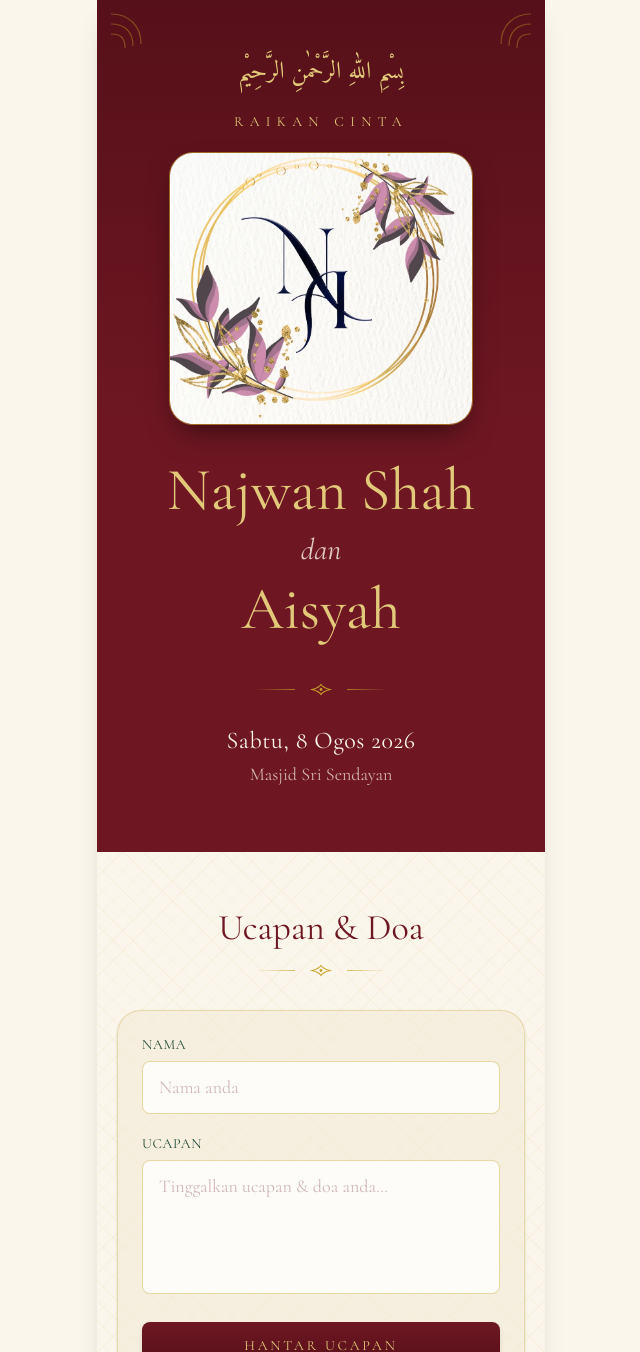
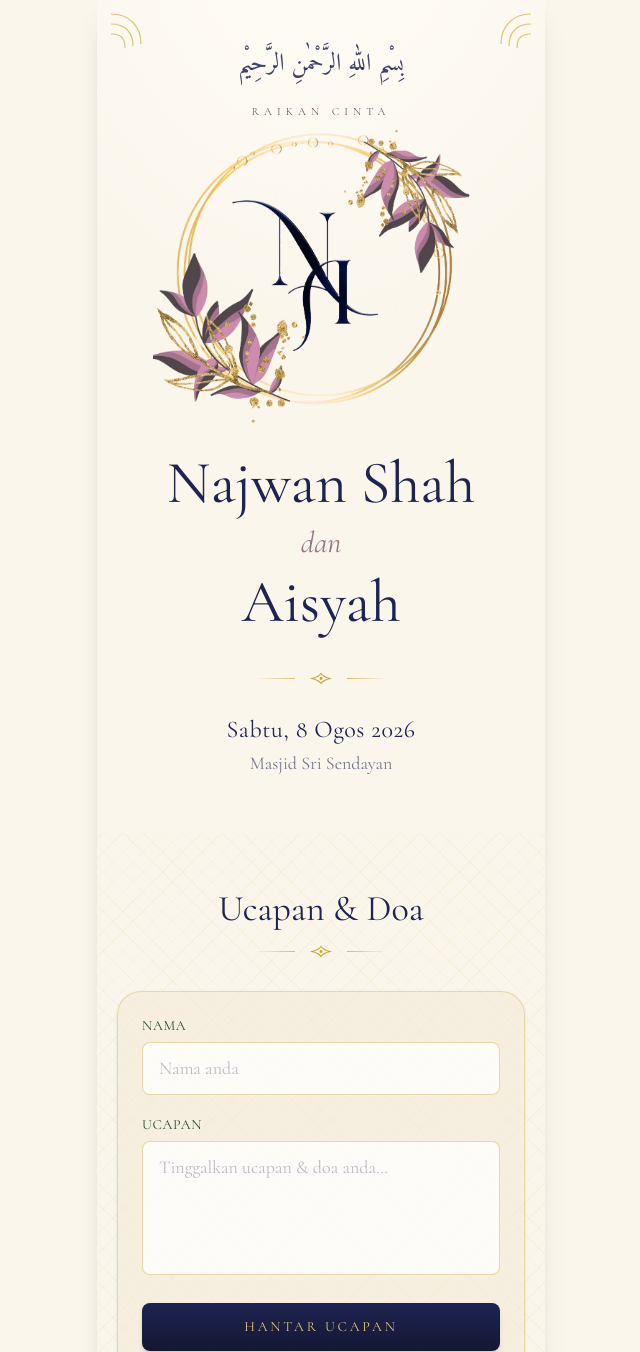
Before and after one commit to aimxnaim/wedding-juwe, a React (Vite) app in the folder wedding-juwe/: page / in a window 1280 px wide. Shown: the top 1352 px of the page, without its empty margins (319-959 px from the left). Built offline with nearby package versions, Linux system fonts and the light colour scheme; no server answers.

Commit message:
feat: update color scheme and styles across components for a cohesive design

```diff
--- a/wedding-juwe/src/App.tsx
+++ b/wedding-juwe/src/App.tsx
@@ -6,7 +6,7 @@ export default function App() {
     <main className="mx-auto min-h-screen max-w-md bg-cream shadow-xl">
       <Hero />
       <WishesSection />
-      <footer className="bg-maroon-deep py-7 text-center text-cream/60">
+      <footer className="bg-navy-deep py-7 text-center text-cream/60">
         <p className="font-display text-xl text-gold-soft">Najwan &amp; Aisyah</p>
         <p className="mt-1 text-xs uppercase tracking-[0.3em]">8 Ogos 2026</p>
       </footer>
--- a/wedding-juwe/src/components/Hero.tsx
+++ b/wedding-juwe/src/components/Hero.tsx
@@ -3,36 +3,34 @@ import Monogram from './Monogram'
 
 export default function Hero() {
   return (
-    <header className="relative overflow-hidden bg-gradient-to-b from-maroon-deep via-maroon to-maroon px-6 pb-16 pt-14 text-center text-cream">
+    <header className="relative overflow-hidden bg-paper px-6 pb-14 pt-12 text-center text-navy">
       {/* corner flourishes */}
       <CornerOrnament className="absolute left-3 top-3" />
       <CornerOrnament className="absolute right-3 top-3 -scale-x-100" />
 
-      <p className="font-arabic text-2xl text-gold-soft" dir="rtl">
+      <p className="font-arabic text-2xl text-navy/85" dir="rtl">
         بِسْمِ اللهِ الرَّحْمٰنِ الرَّحِيْم
       </p>
 
-      <p className="mt-6 font-display text-sm uppercase tracking-[0.45em] text-gold-soft">
+      <p className="mt-6 text-[0.7rem] uppercase tracking-[0.45em] text-plum">
         Raikan Cinta
       </p>
 
-      <Monogram className="mx-auto mt-5 mb-7 w-[19rem] max-w-[86%]" />
+      <Monogram className="mx-auto mt-2 mb-4 w-[21rem] max-w-[90%]" />
 
-      <h1 className="font-display text-5xl leading-tight text-gold-soft sm:text-6xl">
+      <h1 className="font-display text-6xl leading-tight text-navy">
         Najwan Shah
       </h1>
-      <p className="my-1 font-display text-3xl italic text-cream/80">dan</p>
-      <h1 className="font-display text-5xl leading-tight text-gold-soft sm:text-6xl">
-        Aisyah
-      </h1>
+      <p className="my-1 font-display text-3xl italic text-plum/80">dan</p>
+      <h1 className="font-display text-6xl leading-tight text-navy">Aisyah</h1>
 
-      <Divider className="mt-9" />
+      <Divider className="mt-8" />
 
       <div className="mt-7 space-y-1">
-        <p className="font-display text-2xl tracking-wide text-cream">
+        <p className="font-display text-2xl tracking-wide text-navy">
           Sabtu, 8 Ogos 2026
         </p>
-        <p className="text-cream/70">Masjid Sri Sendayan</p>
+        <p className="text-navy/60">Masjid Sri Sendayan</p>
       </div>
     </header>
   )
@@ -41,7 +39,7 @@ export default function Hero() {
 function CornerOrnament({ className = '' }: { className?: string }) {
   return (
     <svg
-      className={`h-16 w-16 text-gold/40 ${className}`}
+      className={`h-16 w-16 text-gold/60 ${className}`}
       viewBox="0 0 64 64"
       fill="none"
       aria-hidden="true"
--- a/wedding-juwe/src/components/Monogram.tsx
+++ b/wedding-juwe/src/components/Monogram.tsx
@@ -2,15 +2,15 @@ import crest from '../assets/monogram-crest.webp'
 
 /**
  * The couple's wreath crest (gold ring, plum/gold florals, N·H monogram),
- * lifted from the Canva artwork and framed as a cream enclosure card so the
- * navy monogram reads against the maroon hero.
+ * extracted from the Canva artwork on a transparent background so it sits
+ * directly on the cream hero.
  */
 export default function Monogram({ className = '' }: { className?: string }) {
   return (
     <img
       src={crest}
       alt="Najwan Shah & Aisyah monogram"
-      className={`rounded-3xl border border-gold/60 shadow-[0_14px_30px_-10px_rgba(0,0,0,0.55)] ${className}`}
+      className={className}
     />
   )
 }
--- a/wedding-juwe/src/components/WishForm.tsx
+++ b/wedding-juwe/src/components/WishForm.tsx
@@ -4,8 +4,8 @@ import { createWish, type Wish } from '../api/wishes'
 type Props = { onCreated: (wish: Wish) => void }
 
 const fieldClass =
-  'w-full rounded-lg border border-gold/40 bg-white/80 px-4 py-3 text-maroon ' +
-  'placeholder:text-maroon/30 outline-none transition focus:border-gold ' +
+  'w-full rounded-lg border border-gold/40 bg-white/80 px-4 py-3 text-navy ' +
+  'placeholder:text-navy/30 outline-none transition focus:border-gold ' +
   'focus:ring-2 focus:ring-gold/30'
 
 export default function WishForm({ onCreated }: Props) {
@@ -66,7 +66,7 @@ export default function WishForm({ onCreated }: Props) {
         />
       </div>
 
-      {error && <p className="text-sm text-maroon">{error}</p>}
+      {error && <p className="text-sm text-plum">{error}</p>}
       {status === 'done' && (
         <p className="text-center text-sm text-green">
           Terima kasih atas ucapan anda 🤍
@@ -76,9 +76,9 @@ export default function WishForm({ onCreated }: Props) {
       <button
         type="submit"
         disabled={status === 'sending'}
-        className="w-full rounded-lg bg-gradient-to-b from-maroon to-maroon-deep py-3.5
+        className="w-full rounded-lg bg-gradient-to-b from-navy to-navy-deep py-3.5
           text-sm uppercase tracking-[0.2em] text-gold-soft shadow-md transition
-          hover:from-maroon-deep hover:to-maroon active:scale-[0.99]
+          hover:from-navy-deep hover:to-navy active:scale-[0.99]
           disabled:opacity-60"
       >
         {status === 'sending' ? 'Menghantar…' : 'Hantar Ucapan'}
--- a/wedding-juwe/src/components/WishList.tsx
+++ b/wedding-juwe/src/components/WishList.tsx
@@ -9,7 +9,7 @@ function initial(name: string) {
 export default function WishList({ wishes }: Props) {
   if (wishes.length === 0) {
     return (
-      <p className="text-center font-display text-lg italic text-maroon/50">
+      <p className="text-center font-display text-lg italic text-navy/50">
         Jadilah yang pertama meninggalkan ucapan.
       </p>
     )
@@ -25,13 +25,13 @@ export default function WishList({ wishes }: Props) {
           <div className="flex items-center gap-3">
             <span
               className="flex h-10 w-10 shrink-0 items-center justify-center rounded-full
-                bg-maroon font-display text-lg text-gold-soft"
+                bg-navy font-display text-lg text-gold-soft"
             >
               {initial(wish.name)}
             </span>
             <p className="font-display text-xl text-green">{wish.name}</p>
           </div>
-          <p className="mt-3 leading-relaxed text-maroon/85">{wish.message}</p>
+          <p className="mt-3 leading-relaxed text-navy/85">{wish.message}</p>
         </li>
       ))}
     </ul>
--- a/wedding-juwe/src/components/WishesSection.tsx
+++ b/wedding-juwe/src/components/WishesSection.tsx
@@ -18,7 +18,7 @@ export default function WishesSection() {
   return (
     <section className="bg-songket px-5 py-14">
       <div className="mx-auto max-w-md">
-        <h2 className="text-center font-display text-4xl text-maroon">
+        <h2 className="text-center font-display text-4xl text-navy">
           Ucapan &amp; Doa
         </h2>
         <Divider className="mt-4" />
@@ -29,7 +29,7 @@ export default function WishesSection() {
 
         <div className="mt-10">
           {loading ? (
-            <p className="text-center text-maroon/50">Memuatkan ucapan…</p>
+            <p className="text-center text-navy/50">Memuatkan ucapan…</p>
           ) : (
             <>
               {wishes.length > 0 && (
--- a/wedding-juwe/src/index.css
+++ b/wedding-juwe/src/index.css
@@ -5,6 +5,9 @@
   --color-gold-soft: #e2c97a;
   --color-maroon: #6e1722;
   --color-maroon-deep: #561019;
+  --color-navy: #1e2352;
+  --color-navy-deep: #141833;
+  --color-plum: #7c556f;
   --color-green: #1f4d36;
   --color-cream: #fbf6ec;
   --color-cream-deep: #f3ead6;
@@ -17,10 +20,18 @@
 body {
   margin: 0;
   background-color: var(--color-cream);
-  color: var(--color-maroon);
+  color: var(--color-navy);
   font-family: var(--font-body);
   font-size: 18px;
   -webkit-font-smoothing: antialiased;
+}
+
+/* soft watercolour-paper wash for the hero, echoing the crest artwork */
+.bg-paper {
+  background-color: var(--color-cream);
+  background-image:
+    radial-gradient(130% 90% at 50% -12%, #fffdf7 0%, var(--color-cream) 58%),
+    radial-gradient(60% 50% at 50% 118%, rgba(124, 85, 111, 0.06), transparent 70%);
 }
 
 /* Subtle songket-style diamond lattice for the cream sections */
```
Also changed, not shown: wedding-juwe/src/assets/monogram-crest.webp.
